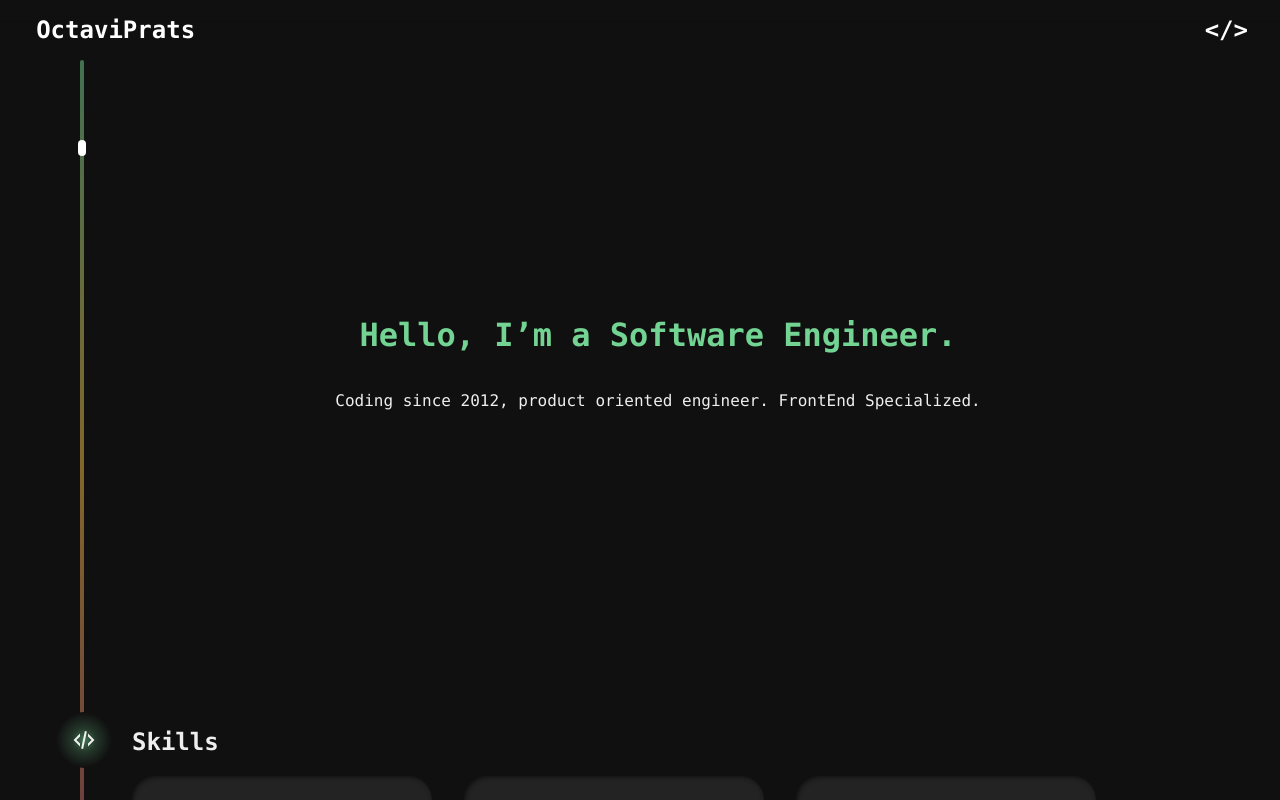
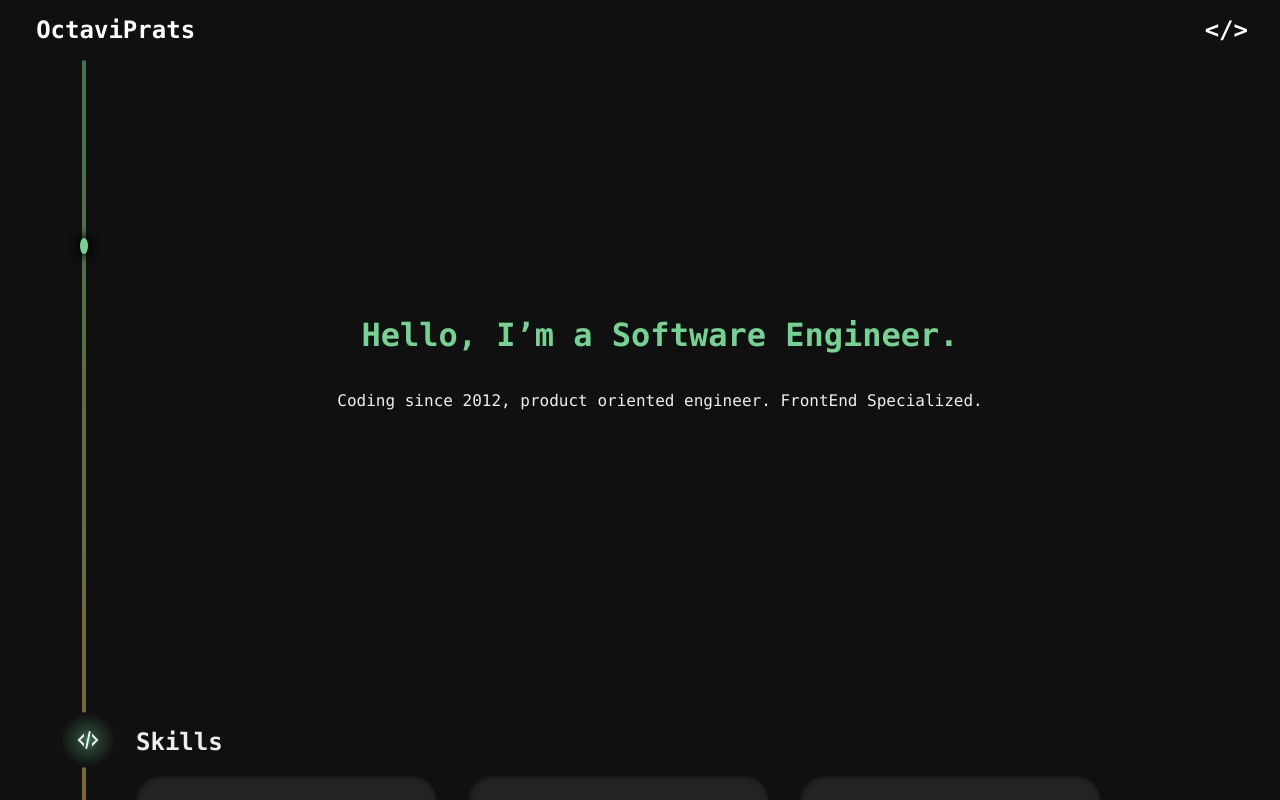
Before and after one commit to OctaviPrats/octaviprats.github.io, a React (Create React App) app in the folder web-source/my-app/: page / in a window 1280 px wide. Shown: the top 800 px of the page. Built offline with nearby package versions, Linux system fonts and the light colour scheme.

Commit message:
feat (magicTracker): added magicTracker movement

```diff
--- a/web-source/my-app/src/pages/Home.tsx
+++ b/web-source/my-app/src/pages/Home.tsx
@@ -1,11 +1,9 @@
+import React from "react"
 import "../styles/pages/Home.css"
 const Home = () => {
   return (
     <div className="home">
-      <div className="magicContainer">
-        <div className="magicBar" />
-        <div className="magicTracker" />
-      </div>
+      <MagicScroll />
       <div className="home-content">
         <Presentation />
         <SkillSet />
@@ -16,6 +14,28 @@ const Home = () => {
 }
 
 export default Home
+
+const MagicScroll = () => {
+  const magicTrackerRef = React.useRef<HTMLDivElement>(null)
+  React.useEffect(() => {
+    const handleScroll = () => {
+      if (magicTrackerRef.current) {
+        magicTrackerRef.current.style.top = `${Math.max(
+          (window.scrollY / document.body.scrollHeight) * window.innerHeight,
+          window.innerHeight * 0.1,
+        )}px`
+      }
+    }
+    window.addEventListener("scroll", handleScroll)
+    return () => window.removeEventListener("scroll", handleScroll)
+  }, [])
+  return (
+    <div className="magicContainer">
+      <div className="magicBar" />
+      <div ref={magicTrackerRef} className="magicTracker" />
+    </div>
+  )
+}
 
 const Presentation = () => {
   return (
--- a/web-source/my-app/src/styles/pages/Home.css
+++ b/web-source/my-app/src/styles/pages/Home.css
@@ -8,7 +8,7 @@
   position: relative;
   display: flex;
   justify-content: center;
-  align-items: center;
+  align-items: flex-start;
   padding: 0 1rem;
 }
 .magicBar {
@@ -23,15 +23,16 @@
   max-width: 4px;
   height: 100%;
   border-radius: 1rem;
+  position: absolute;
 }
 .magicTracker {
-  position: absolute;
   top: 10vh;
-  margin: 0 auto;
-  min-width: 8px;
-  min-height: 16px;
-  background: #fff;
-  border-radius: 3rem;
+  position: sticky;
+  min-width: 0.5rem;
+  min-height: 1rem;
+  background: #73d393;
+  border-radius: 100%;
+  box-shadow: 0 0 10px 3px black;
 }
 
 .home-content {
@@ -44,6 +45,7 @@
   position: relative;
   margin-left: 2rem;
   margin-right: 2rem;
+  height: 100vh;
 }
 .home-section-icon {
   border-radius: 10rem;
```
Also changed, not shown: 2 other files (tests, documents, lock files or other folders).
